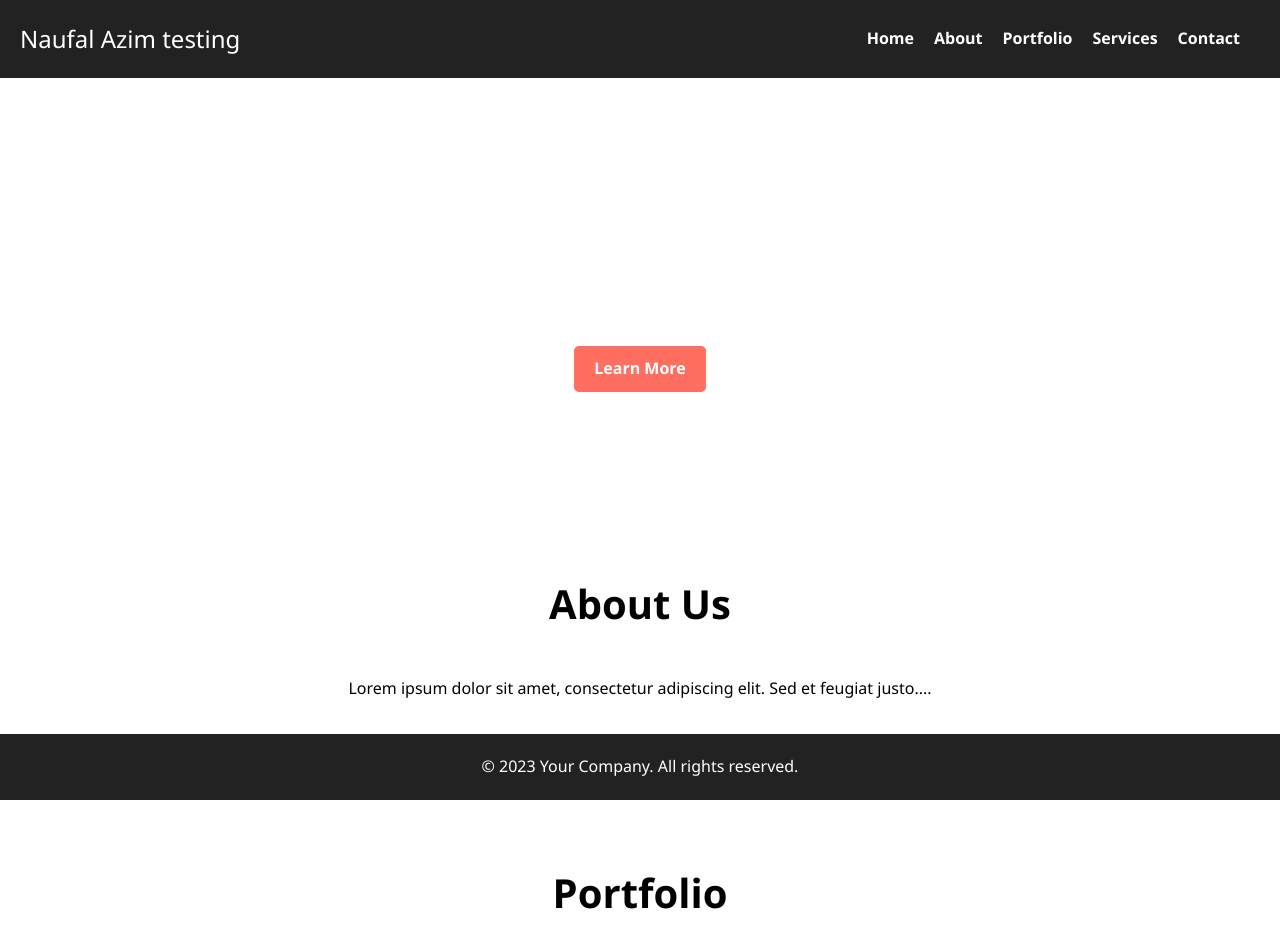
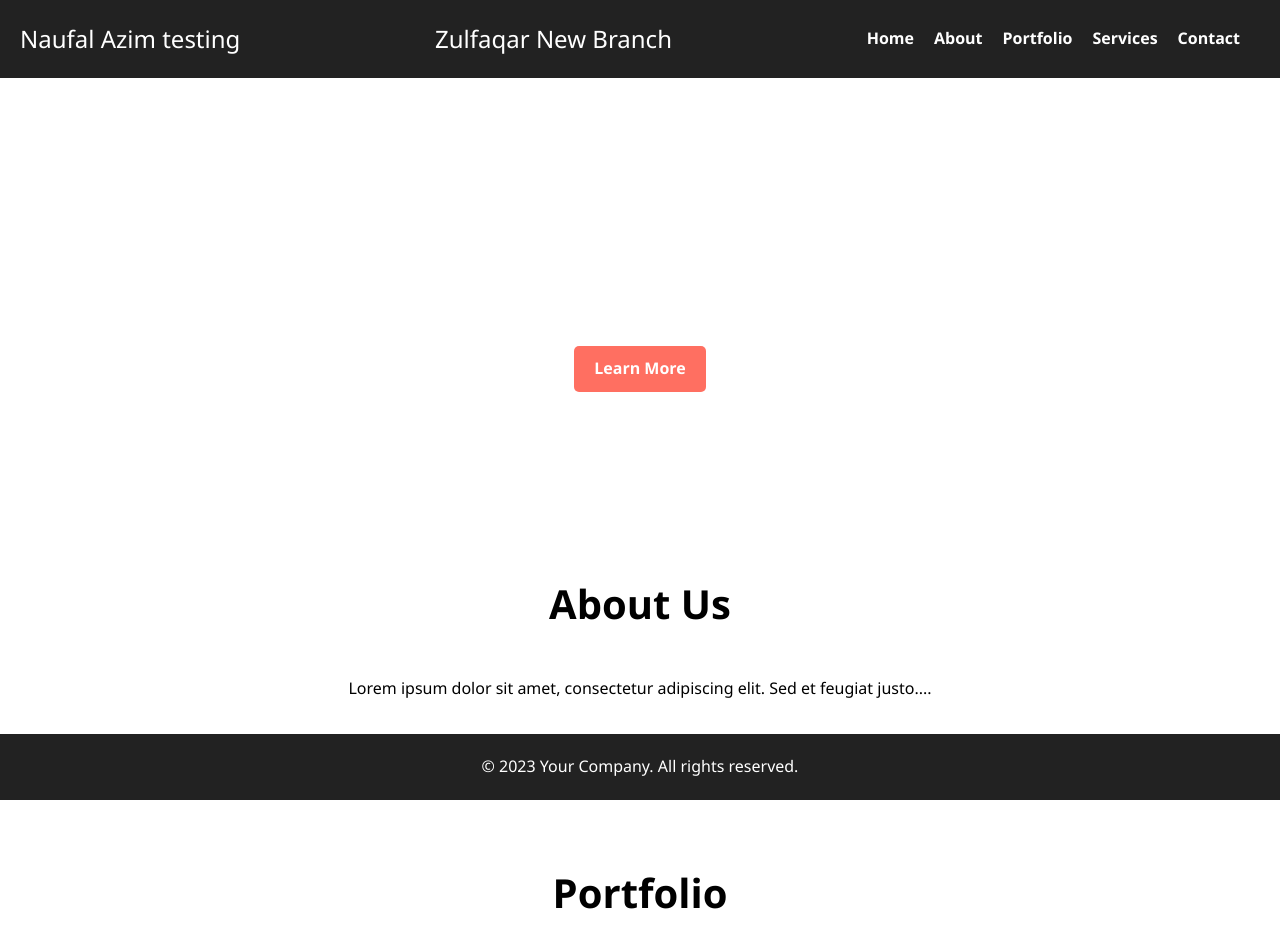
Before and after one commit to Zzulfaqar/Basic-HTML-website-testing, a plain HTML site: page Test 1/testindex.html in a window 1280 px wide. Shown: the top 948 px of the page. Drawn offline with Linux system fonts and the light colour scheme.

Commit message:
third commit

```diff
--- a/Test 1/testindex.html
+++ b/Test 1/testindex.html
@@ -9,6 +9,7 @@
 <body>
     <header>
         <div class="logo">Naufal Azim testing</div>
+        <div class="logo">Zulfaqar New Branch</div>
         <nav>
             <ul>
                 <li><a href="#">Home</a></li>
```
